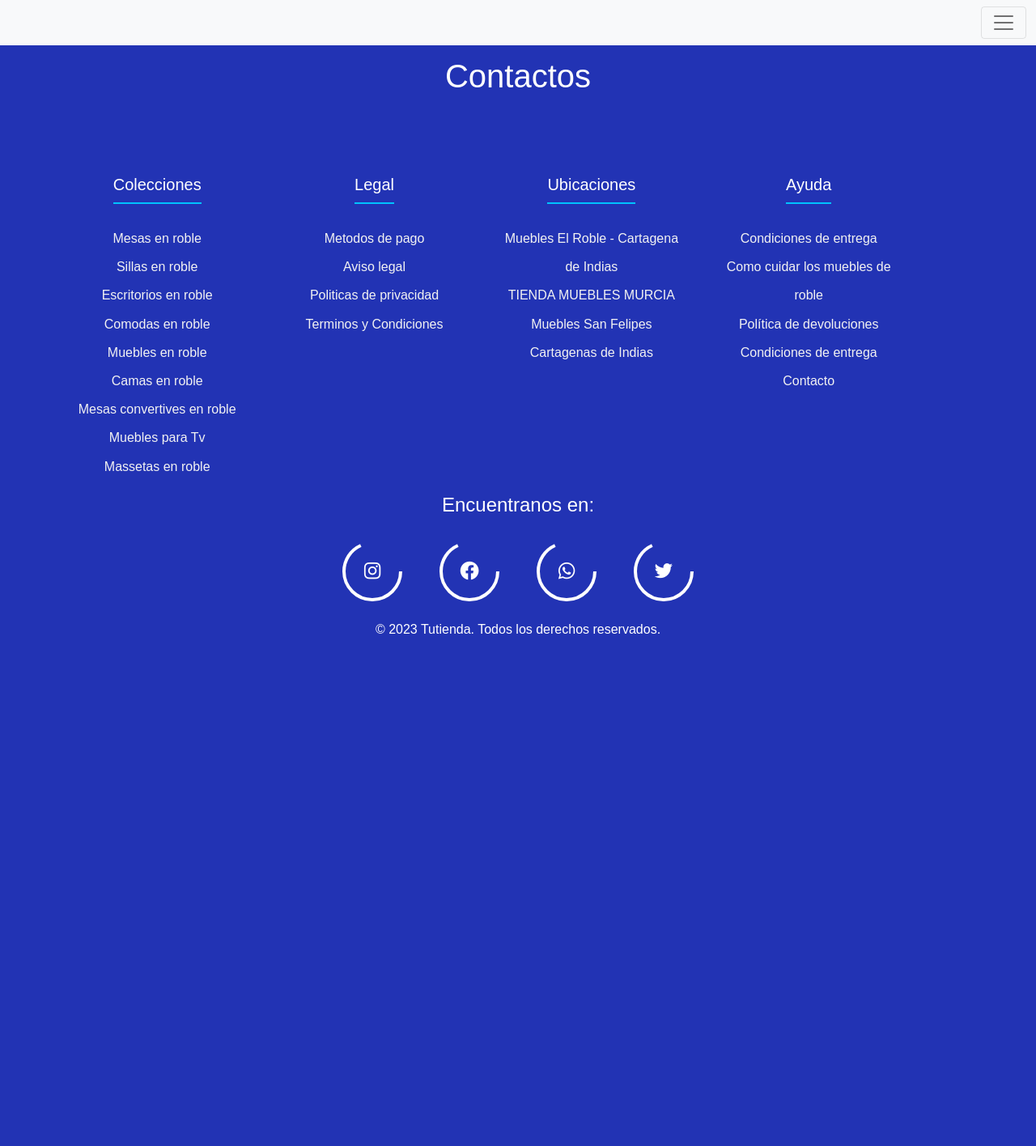
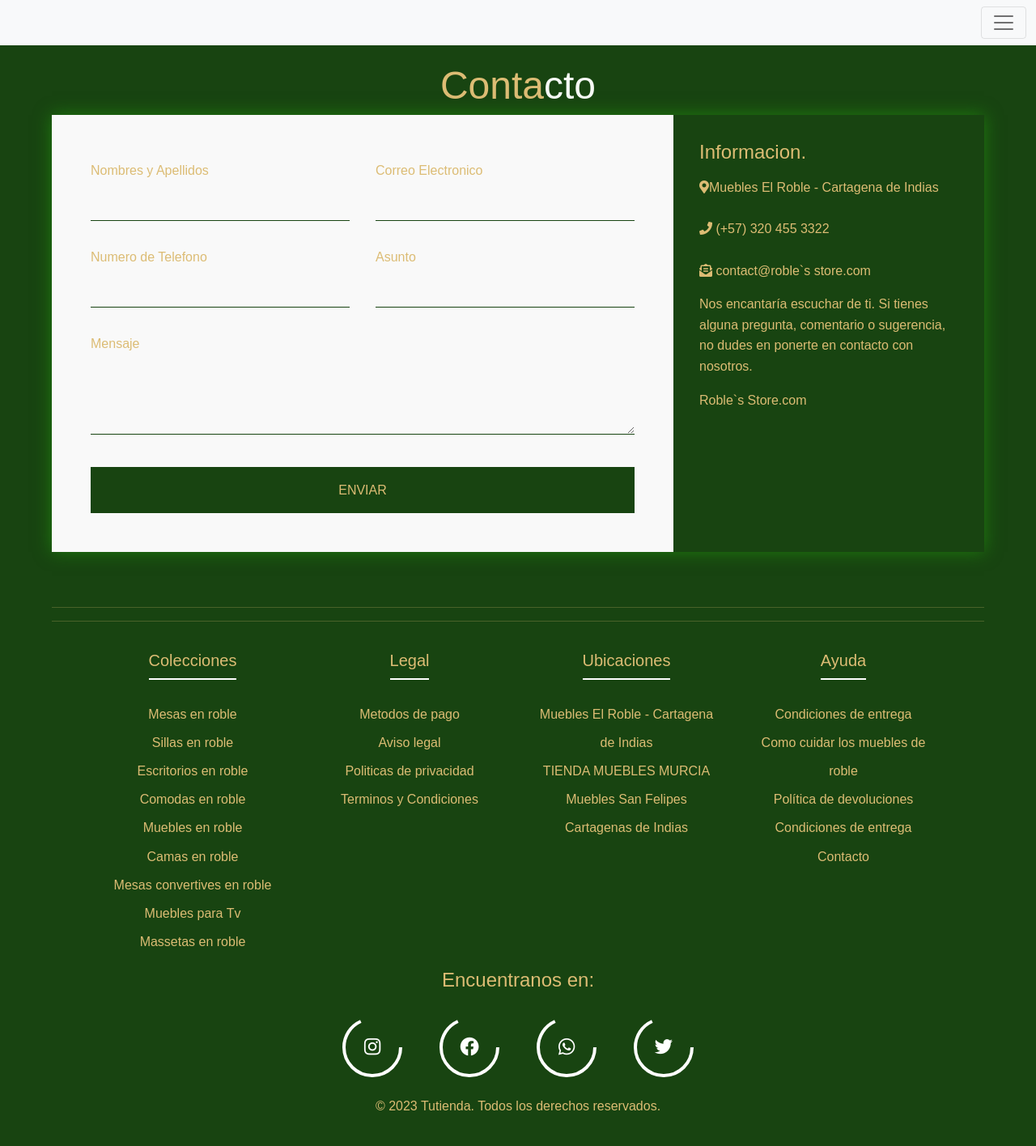
Before and after one commit to 11julio11/roble_store, a PHP site: page /contacto.html in a window 1280 px wide. Shown: the whole page at 81% size. Before the commit the page ends 783 px from the top, so only its background shows below. Run offline with PHP 8.4, Linux system fonts and the light colour scheme; some libraries are stand-ins or nearby versions.

Commit message:
implementacion 6/11/23

```diff
--- a/contacto.html
+++ b/contacto.html
@@ -4,6 +4,12 @@
     <meta charset="UTF-8" />
     <meta name="viewport" content="width=device-width, initial-scale=1.0" />
     <title>Contactos</title>
+      <!-- GOOGLE FONTs -->
+      <link href="https://fonts.googleapis.com/css?family=Quicksand" rel="stylesheet">
+      <!-- FONT AWESOME -->
+      <link rel="stylesheet" href="https://use.fontawesome.com/releases/v5.8.1/css/all.css" integrity="sha384-50oBUHEmvpQ+1lW4y57PTFmhCaXp0ML5d60M1M7uH2+nqUivzIebhndOJK28anvf" crossorigin="anonymous">
+      <!-- ANIMATE CSS -->
+      <link rel="stylesheet" href="https://cdnjs.cloudflare.com/ajax/libs/animate.css/3.7.0/animate.min.css">
     <link href='https://unpkg.com/boxicons@2.1.1/css/boxicons.min.css' rel='stylesheet'>
     <link href="https://cdn.jsdelivr.net/npm/bootstrap@5.1.3/dist/css/bootstrap.min.css" rel="stylesheet" integrity="sha384-1BmE4kWBq78iYhFldvKuhfTAU6auU8tT94WrHftjDbrCEXSU1oBoqyl2QvZ6jIW3" crossorigin="anonymous">
     <link rel="website icon" type="png" href="img/icono.png" />
@@ -55,10 +61,59 @@
           </div>
         </div>
       </nav>
-      <header>
-        <h1>Contactos</h1>
-      </header>
 
+
+
+      <div class="content"><br><br><br>
+        <h1 class="logo">Conta<span>cto</span></h1>
+
+        <div class="contact-wrapper animated bounceInUp">
+            <div class="contact-form">
+                <h3></h3>
+                <form action="">
+                    <p>
+                        <label>Nombres  y Apellidos</label>
+                        <input type="text" name="fullname">
+                    </p>
+                    <p>
+                        <label>Correo Electronico</label>
+                        <input type="email" name="email">
+                    </p>
+                    <p>
+                        <label>Numero de Telefono</label>
+                        <input type="tel" name="phone">
+                    </p>
+                    <p>
+                        <label>Asunto</label>
+                        <input type="text" name="affair">
+                    </p>
+                    <p class="block">
+                       <label>Mensaje</label>
+                        <textarea name="message" rows="3"></textarea>
+                    </p>
+                    <p class="block">
+                        <button>
+                            Enviar
+                        </button>
+                    </p>
+                </form>
+            </div>
+            <div class="contact-info">
+                <h4>Informacion.</h4>
+                <ul>
+                    <li><i class="fas fa-map-marker-alt"></i>Muebles El Roble - Cartagena de Indias</li>
+                    <br>
+                    <li><i class="fas fa-phone"></i> (+57) 320 455 3322</li>
+                    <br>
+                    <li><i class="fas fa-envelope-open-text"></i> contact@roble`s store.com</li>
+                </ul>
+                <p>Nos encantaría escuchar de ti. Si tienes alguna pregunta, comentario o sugerencia, no dudes en ponerte en contacto con nosotros.</p>
+                <p>Roble`s Store.com</p>
+            </div>
+        </div>
+    </div>
+    <br><br>
+    <hr><hr>
 
     <footer class="footer">
       <div class="container-pagina">
--- a/css/contacto.css
+++ b/css/contacto.css
@@ -8,21 +8,128 @@
 
 /* Estilos generales para el cuerpo de la página */
 body {
-    font-family: Arial, sans-serif;
-    background-color: #f8f8f8;
-    color: #333;
+  background: #184411;
+  color: #dcbc74;
+  line-height: 1.6;
+  font-family: cooper,jumple, sans-serif;
+  padding: 0 1.9em;
 }
 
-/* Estilos para el encabezado */
+/* Estilos para el encabezado
 header {
     text-align: center;
     padding: 70px;
     background-color: #2233b4;
     color: #fff;
+}*/
+
+/*estilos para el formulario de contacto*/
+.container {
+  max-width: 1270px;
+  margin-left: auto;
+  margin-right: auto;
+  padding: 1.5em;
 }
 
+ul {
+  list-style: none;
+  padding: 0;
+}
 
+.logo {
+  text-align: center;
+  font-size: 3em;
+}
 
+.logo span {
+  color: rgb(246, 249, 246);
+}
+
+.contact-wrapper {
+  box-shadow: 0 0 20px 0 #1e7b0e;
+}
+
+.contact-wrapper > * {
+  padding: 1em;
+}
+
+.contact-form {
+  background: #f9f9f9;
+}
+
+.contact-form form {
+  display: grid;
+  grid-template-columns: 1fr 1fr;
+}
+
+.contact-form form label {
+  display: block;
+}
+
+.contact-form form p {
+  margin: 0;
+  padding: 1em;
+}
+
+.contact-form form .block {
+  grid-column: 1 / 3;
+}
+
+.contact-form form button,
+.contact-form form input,
+.contact-form form textarea {
+  width: 100%;
+  padding: .7em;
+  border: none;
+  background: none;
+  outline: 0;
+  color: #dcbc74;
+  border-bottom: 1px solid #184411;
+}
+
+.contact-form form button {
+  background: #184411;
+  border: 0;
+  text-transform: uppercase;
+  padding: 1em;
+}
+
+.contact-form form button:hover,
+.contact-form form button:focus {
+  background: #dcbc74;
+  color: #184411;
+  transition: background-color 1s ease-out;
+  outline: 0;
+}
+
+/* CONTACT INFO */
+.contact-info {
+  background: #184411;
+}
+
+.contact-info h4, .contact-info ul, .contact-info p {
+  text-align: center;
+  margin: 0 0 1rem 0;
+}
+
+/* LARGE SIZE */
+@media(min-width: 700px) {
+  body {
+      padding: 0 4em;
+  }
+  .contact-wrapper {
+      display: grid;
+      grid-template-columns: 2fr 1fr;
+  }
+  .contact-wrapper > * {
+      padding: 2em;
+  }
+  .contact-info h4,
+  .contact-info ul,
+  .contact-info p {
+      text-align: left;
+  }
+}
 
 /* Estilos para el pie de página */
 .container-pagina{
@@ -94,8 +201,8 @@ main {
 footer {
     text-align: center;
     padding: 20px;
-    background-color: #2233b4;
-    color: #fff;
+    background-color: #184411;
+    color: #dcbc74;
 }
 
 .footer-row{
@@ -111,10 +218,10 @@ footer {
 
 .footer-links h4 {
   font-size: 20px;
-  color: #ffffff;
+  color: #dcbc74;
   margin-bottom: 25px;
   font-weight: 500;
-  border-bottom: 2px solid #00c3ff;
+  border-bottom: 2px solid #ffffff;
  padding-bottom: 10px;
  display: inline-block;
 }
@@ -129,12 +236,12 @@ footer {
 }
 
 .footer-links ul li a {
-  color: #f2f2f2;
+  color: #dcbc74;
   text-decoration: none;
 }
 
 .footer-links ul li a:hover {
-  color: #0088a9;
+  color: #fbfbfb;
 }
 
 /* Estilos para pantallas más grandes */
```
